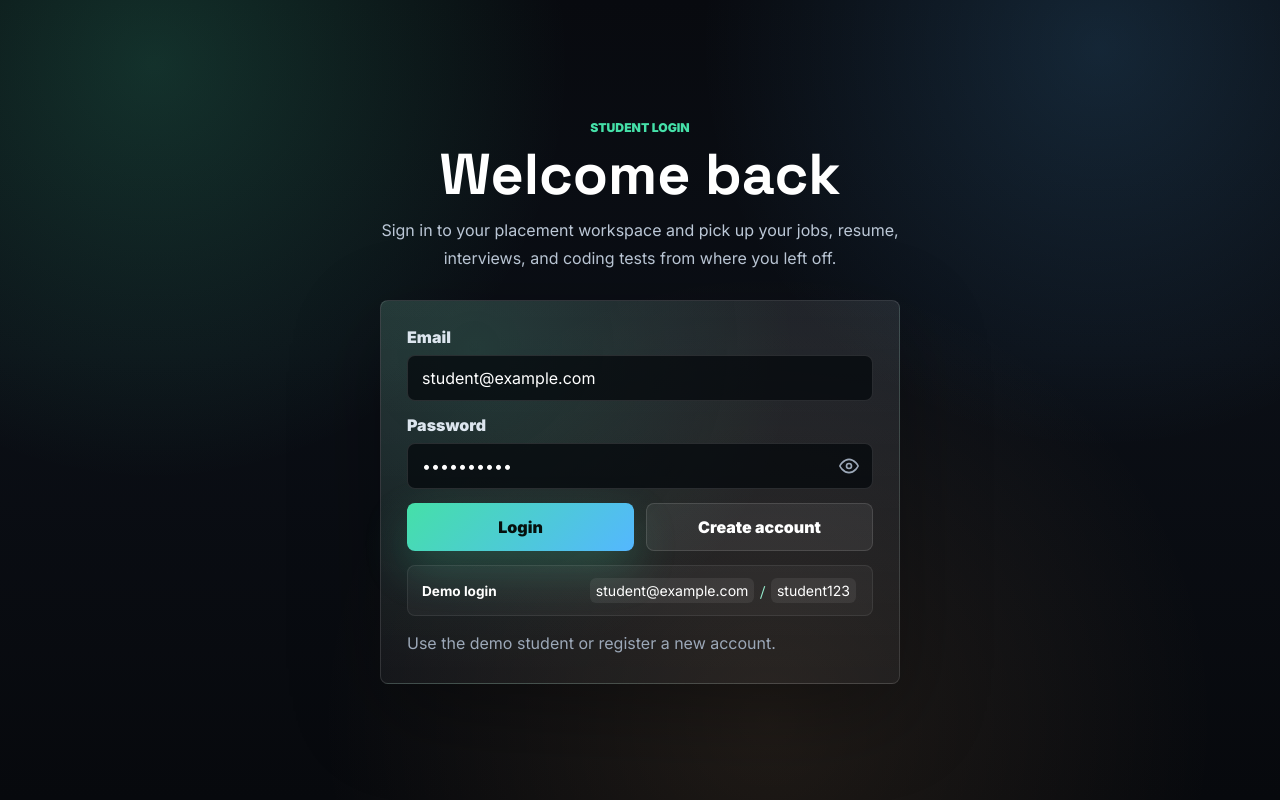
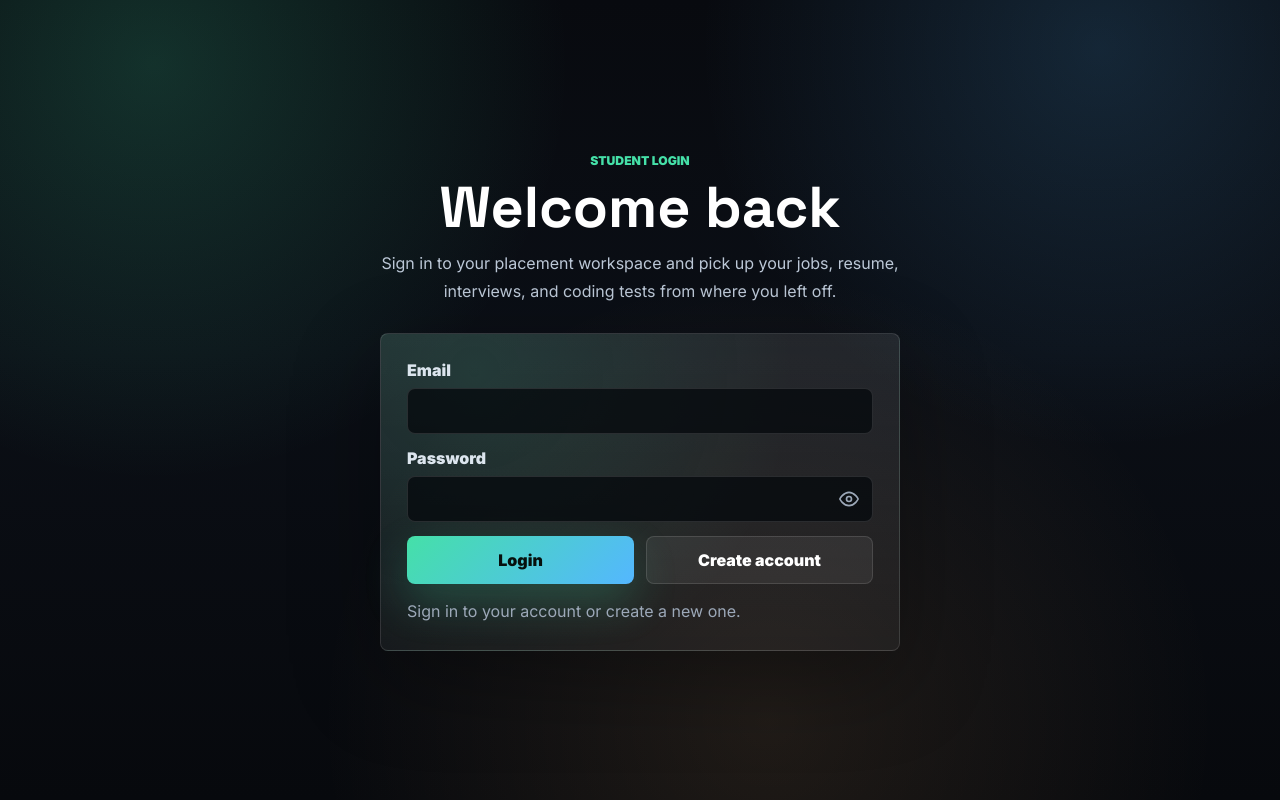
Before and after one commit to muzammilkarimi/lms_front, a Next.js app: page /student-login in a window 1280 px wide. Built offline with nearby package versions, Linux system fonts and the light colour scheme; no server answers.

Commit message:
feat: remove demo account from login page

```diff
--- a/app/student-login/StudentLoginForm.tsx
+++ b/app/student-login/StudentLoginForm.tsx
@@ -5,10 +5,10 @@ import { API_BASE_URL } from "../lib/api";
 import { clearStudentToken, getStudentToken, setStudentToken } from "../lib/studentAuth";
 
 export function StudentLoginForm() {
-  const [email, setEmail] = useState("student@example.com");
-  const [password, setPassword] = useState("student123");
+  const [email, setEmail] = useState("");
+  const [password, setPassword] = useState("");
   const [showPassword, setShowPassword] = useState(false);
-  const [message, setMessage] = useState("Use the demo student or register a new account.");
+  const [message, setMessage] = useState("Sign in to your account or create a new one.");
 
   useEffect(() => {
     let ignore = false;
@@ -29,7 +29,7 @@ export function StudentLoginForm() {
         if (!response.ok) {
           clearStudentToken();
           if (!ignore) {
-            setMessage("Use the demo student or register a new account.");
+            setMessage("Sign in to your account or create a new one.");
           }
           return;
         }
@@ -138,12 +138,6 @@ export function StudentLoginForm() {
           </a>
         </div>
 
-        <div className="studentAuthHint">
-          <strong>Demo login</strong>
-          <span>
-            <code>student@example.com</code> / <code>student123</code>
-          </span>
-        </div>
 
         <p className="studentAuthMessage">{message}</p>
       </form>
```
